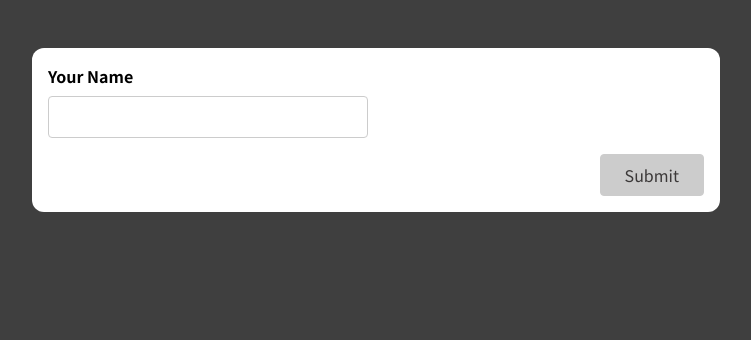
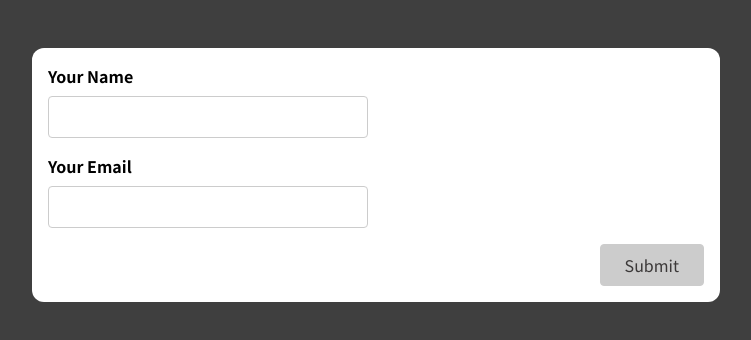
Before and after one commit to Ireneripo/React_FormValidationProject, a React (Create React App) app: page / in a window 1280 px wide. Shown: the top 340 px of the page, without its empty margins (264-1015 px from the left). Built offline with nearby package versions, Linux system fonts and the light colour scheme.

Commit message:
added email input

```diff
--- a/src/components/SimpleInput.js
+++ b/src/components/SimpleInput.js
@@ -4,12 +4,18 @@ const SimpleInput = (props) => {
   const [enteredName, setEnteredName] = useState('');
   const [enteredNameTouched, setEnteredNameTouched] = useState(false);
 
+  const [enteredEmail, setEnteredEmail] = useState('');
+  const [enteredEmailTouched, setEnteredEmailTouched] = useState(false);
+
   const enteredNameIsValid = enteredName.trim() !== '';
   const nameInputIsInvalid = !enteredNameIsValid && enteredNameTouched;
 
+  const enteredEmailIsValid = enteredEmail.trim() !== '' && enteredEmail.trim().includes('@');
+  const emailInputIsInvalid = !enteredEmailIsValid && enteredEmailTouched;
+
   let formIsValid = false;
 
-  if (enteredNameIsValid) {
+  if (enteredNameIsValid && enteredEmailIsValid) {
     formIsValid = true;
   }
 
@@ -17,8 +23,16 @@ const SimpleInput = (props) => {
     setEnteredName(event.target.value);
   };
 
-  const nameInputBlurHandler = (event) => {
+  const emailInputChangeHandler = (event) => {
+    setEnteredEmail(event.target.value);
+  };
+
+  const nameInputBlurHander = (event) => {
     setEnteredNameTouched(true);
+  };
+
+  const emailInputBlurHandler = (event) => {
+    setEnteredEmailTouched(true);
   };
 
   const formSubmissionHandler = (event) => {
@@ -26,18 +40,23 @@ const SimpleInput = (props) => {
 
     setEnteredNameTouched(true);
 
-    if (!enteredNameIsValid) {
+    if (!enteredNameIsValid || !enteredEmailIsValid) {
       return;
     }
 
     console.log(enteredName);
+    console.log(enteredEmail);
 
     // nameInputRef.current.value = ''; NOT RECOMMENDED, DO NOT MANIPULATE THE DOM!
     setEnteredName('');
     setEnteredNameTouched(false);
+
+    setEnteredEmail('');
+    setEnteredEmailTouched(false);
   };
 
   const nameInputClasses = nameInputIsInvalid ? 'form-control invalid' : 'form-control';
+  const emailInputClasses = emailInputIsInvalid ? 'form-control invalid' : 'form-control';
 
   return (
     <form onSubmit={formSubmissionHandler}>
@@ -47,10 +66,22 @@ const SimpleInput = (props) => {
           type="text"
           id="name"
           onChange={nameInputChangeHandler}
-          onBlur={nameInputBlurHandler}
+          onBlur={nameInputBlurHander}
           value={enteredName}
         />
         {nameInputIsInvalid && <p className="error-text">Name must not be empty!</p>}
+      </div>
+
+      <div className={emailInputClasses}>
+        <label htmlFor="email">Your Email</label>
+        <input
+          type="email"
+          id="email"
+          onChange={emailInputChangeHandler}
+          onBlur={emailInputBlurHandler}
+          value={enteredEmail}
+        />
+        {emailInputIsInvalid && <p className="error-text">Please insert a valid email</p>}
       </div>
       <div className="form-actions">
         <button disabled={!formIsValid}>Submit</button>
@@ -60,3 +91,11 @@ const SimpleInput = (props) => {
 };
 
 export default SimpleInput;
+
+/*
+
+- Add a 2nd input to the input form where we fetch the email address.
+- Get the entered value and validate it (manage value and validity).
+- Make sure the form can only be submitted if both inputs are valid.
+
+*/
```
